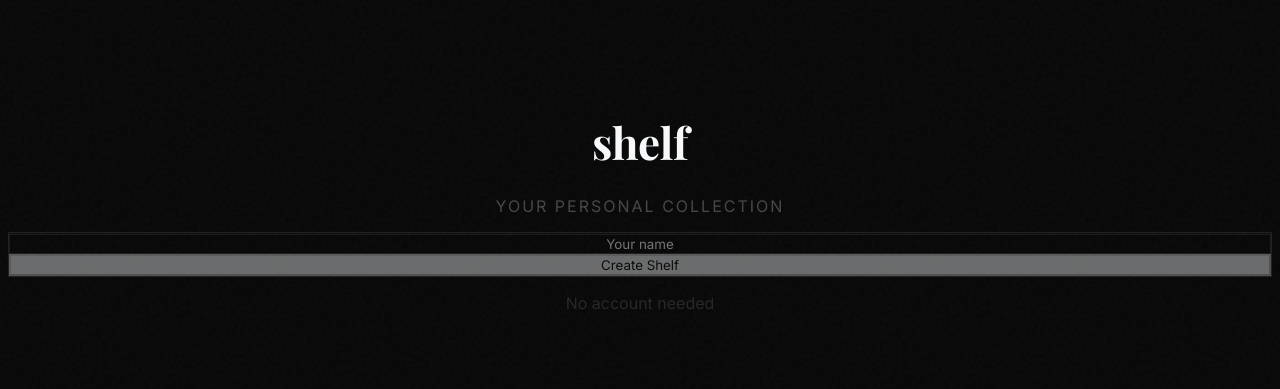
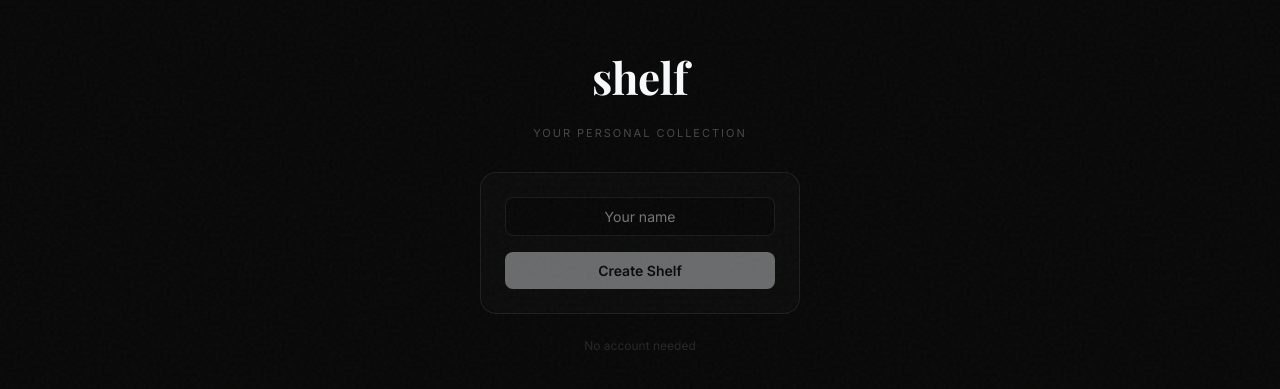
Before and after one commit to thuang17/shelf, a Next.js app: page / in a window 1280 px wide. Shown: the part 199-588 px from the top of the page. Built offline with nearby package versions, Linux system fonts and the light colour scheme.

Commit message:
fix: homepage with explicit inline styles, no Tailwind conflicts

```diff
--- a/src/app/page.tsx
+++ b/src/app/page.tsx
@@ -32,49 +32,66 @@ export default function HomePage() {
   }
 
   return (
-    <main className="flex items-center justify-center min-h-screen px-4">
-      <div className="w-full max-w-xs text-center">
-        <h1
-          className="mb-6"
-          style={{
+    <div style={{
+      display: 'flex',
+      alignItems: 'center',
+      justifyContent: 'center',
+      minHeight: '100vh',
+      padding: '0 16px',
+    }}>
+      <div style={{
+        width: '100%',
+        maxWidth: '320px',
+        textAlign: 'center',
+      }}>
+        <h1 style={{
           fontFamily: 'var(--font-display)',
           fontSize: '44px',
           fontWeight: 700,
           color: '#f8fafc',
           letterSpacing: '-0.5px',
           lineHeight: 1.1,
-          }}
-        >
+          margin: '0 0 24px',
+        }}>
           shelf
         </h1>
-        <p
-          className="mb-8 text-xs uppercase"
-          style={{
+        <p style={{
           color: 'rgba(255,255,255,0.25)',
           fontFamily: 'var(--font-body)',
+          fontSize: '11px',
           letterSpacing: '2px',
-          }}
-        >
+          textTransform: 'uppercase',
+          margin: '0 0 32px',
+        }}>
           Your Personal Collection
         </p>
 
-        <div
-          className="rounded-2xl p-6 mb-6"
-          style={{
+        <div style={{
+          borderRadius: '16px',
+          padding: '24px',
+          marginBottom: '24px',
           background: 'rgba(255,255,255,0.02)',
           border: '1px solid rgba(255,255,255,0.08)',
           backdropFilter: 'blur(20px)',
-          }}
-        >
-          <form onSubmit={handleCreate}>
+          width: '100%',
+          maxWidth: '320px',
+        }}>
+          <form onSubmit={handleCreate} style={{ width: '100%' }}>
             <input
               type="text"
               placeholder="Your name"
               value={name}
               onChange={(e) => setName(e.target.value)}
               maxLength={40}
-              className="w-full text-center text-sm outline-none py-2.5 mb-1 rounded-lg"
               style={{
+                display: 'block',
+                width: '100%',
+                textAlign: 'center',
+                fontSize: '14px',
+                outline: 'none',
+                padding: '10px 0',
+                marginBottom: '4px',
+                borderRadius: '8px',
                 background: 'var(--bg)',
                 border: '1px solid rgba(255,255,255,0.08)',
                 color: 'var(--text-primary)',
@@ -82,16 +99,26 @@ export default function HomePage() {
               }}
             />
             {error && (
-              <p className="text-xs mt-2" style={{ color: '#f87171' }}>{error}</p>
+              <p style={{ color: '#f87171', fontSize: '12px', margin: '8px 0 0' }}>{error}</p>
             )}
             <button
               type="submit"
               disabled={!name.trim() || loading}
-              className="w-full py-2.5 rounded-lg text-sm font-semibold mt-4 transition-all duration-200 disabled:opacity-40 disabled:cursor-not-allowed"
               style={{
+                display: 'block',
+                width: '100%',
+                padding: '10px 0',
+                borderRadius: '8px',
+                fontSize: '14px',
+                fontWeight: 600,
+                marginTop: '16px',
+                transition: 'all 0.2s',
+                opacity: (!name.trim() || loading) ? 0.4 : 1,
+                cursor: (!name.trim() || loading) ? 'not-allowed' : 'pointer',
                 background: '#f8fafc',
                 color: '#080808',
                 fontFamily: 'var(--font-body)',
+                border: 'none',
               }}
             >
               {loading ? 'Creating...' : 'Create Shelf'}
@@ -99,13 +126,14 @@ export default function HomePage() {
           </form>
         </div>
 
-        <p
-          className="text-xs"
-          style={{ color: 'rgba(255,255,255,0.12)', fontFamily: 'var(--font-body)' }}
-        >
+        <p style={{
+          color: 'rgba(255,255,255,0.12)',
+          fontFamily: 'var(--font-body)',
+          fontSize: '12px',
+        }}>
           No account needed
         </p>
       </div>
-    </main>
+    </div>
   )
 }
```
Lines whose indentation alone changed are shown as unchanged.
